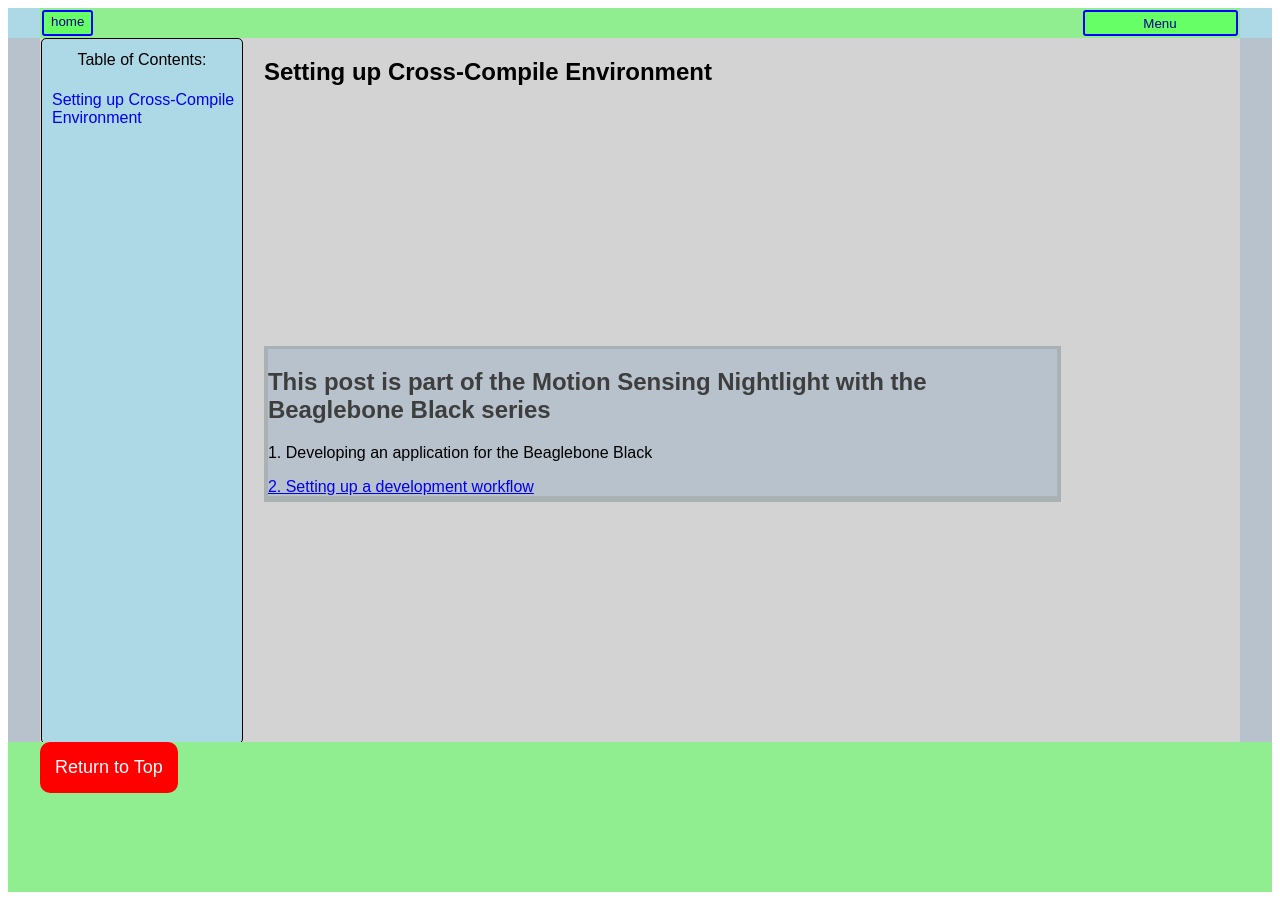
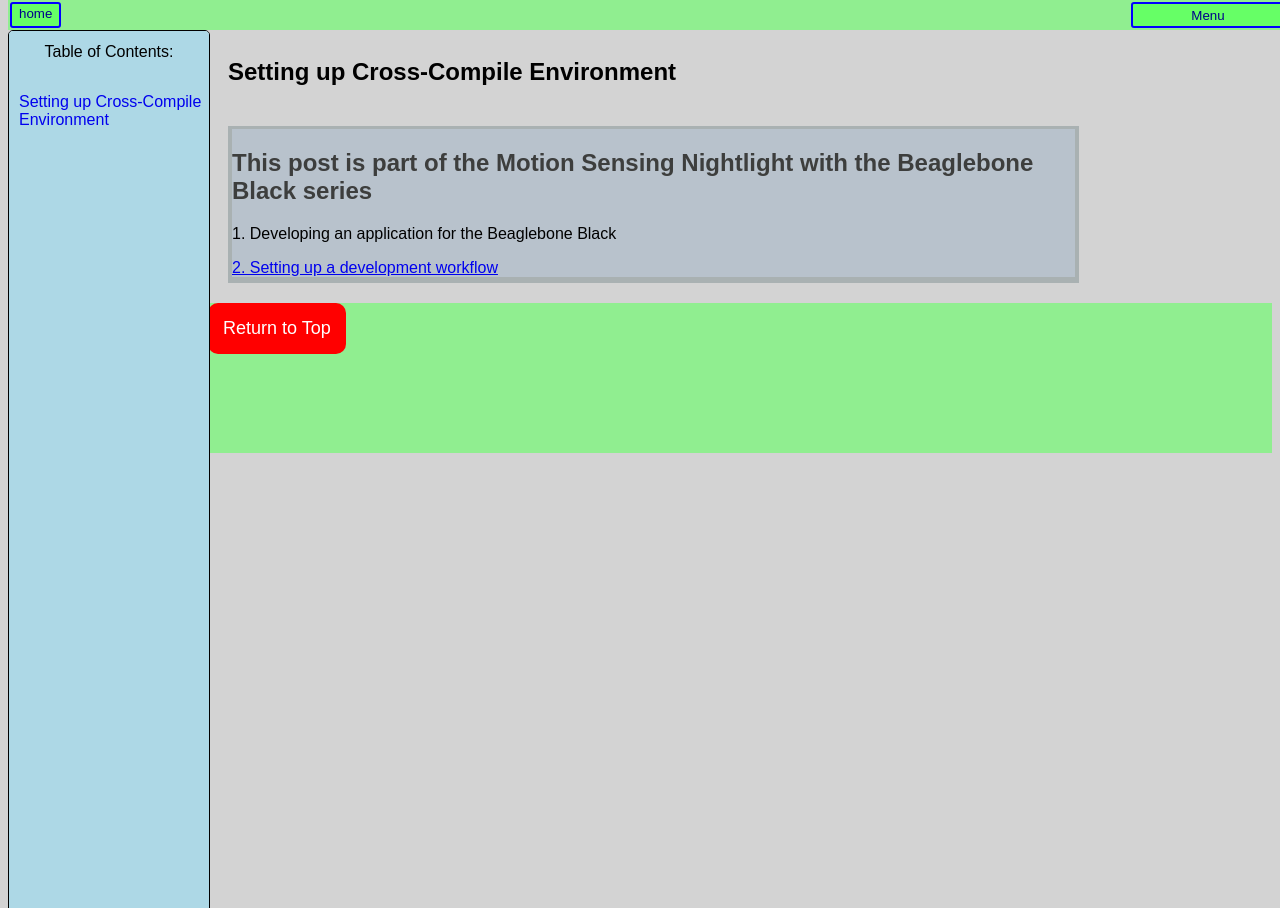
Before and after one commit to scshafe/instructional-blog, a Jekyll site: the page built from _posts/2025-4-12-series2.md, in a window 1280 px wide. Built offline with Jekyll 4.4.1, drawn with Linux system fonts in a browser that asks for light colours; the table of contents is made by our own code.

Commit message:
reformatted layout to have fixed header and toc

```diff
--- /dev/null
+++ b/_layouts/footer.html
@@ -0,0 +1,14 @@
+---
+layout: toc
+---
+
+{{ content }}
+
+<footer class="site-footer">
+    <div class="footer-inner">
+        <button onclick="topFunction()" id="myBtn" title="Go to top">
+            Return to Top
+        </button>
+    </div>
+
+</footer>
--- a/_layouts/header_and_footer.html
+++ b/_layouts/header_and_footer.html
@@ -27,12 +27,3 @@ layout: default
 <div class="body-content">
     {{ content }}
 </div>
-
-<footer class="site-footer">
-    <div class="footer-inner">
-        <button onclick="topFunction()" id="myBtn" title="Go to top">
-            Return to Top
-        </button>
-    </div>
-
-</footer>
--- a/_layouts/series.html
+++ b/_layouts/series.html
@@ -1,5 +1,5 @@
 ---
-layout: toc
+layout: footer
 ---
 
 <div class="non-series-container">
--- a/_sass/default.scss
+++ b/_sass/default.scss
@@ -5,5 +5,10 @@
     display: grid;
     grid-template-rows: $header-height auto $footer-height;
     height: 100%;
-    background: $background-color-2;
+    //background: $background-color-2;
 };
+
+body {
+    height: 100%;
+    background: $background-color;
+};
--- a/_sass/header_and_footer.scss
+++ b/_sass/header_and_footer.scss
@@ -4,12 +4,15 @@
     height: $header-height;
     background: $header-background-extended;
     display: block;
+    position: fixed;
+    top: 0;
+    width: 100%;
 
     .header-buttons {
         display: flex;
         justify-content: space-between;
-        margin: 0 auto;
-        max-width: $site-max-width;
+        margin: 0;
+        //max-width: $site-max-width;
         background: $header-background;
         height: $header-height;
         color: $site-button-color;
@@ -95,15 +98,18 @@
 
 .body-content {
     display: flex;
-    margin: 0 auto;
-    width: $site-max-width;
-    max-width: $site-max-width;
+    margin: 0;
+    //width: $site-max-width;
+    //max-width: $site-max-width;
+    width: 100%;
     height: 100%;
     background: $site-background;
+    //  margin: 0 0 0 $toc-width;
+
 };
 
 .site-footer {
-    height: 150px;
+    height: $footer-height;
     bottom: 0;
     width: 100%;
     background: $footer-background;
@@ -113,8 +119,8 @@
     padding: 0;
 
     .footer-inner {
-        max-width: $site-max-width;
-        margin: auto;
+        //max-width: $site-max-width;
+        //margin: auto;
     };
 
 
--- a/_sass/post.scss
+++ b/_sass/post.scss
@@ -7,3 +7,9 @@
 .article-post {
     background: $article-background;
 };
+
+.post-and-series {
+    margin: $header-height 0 0 $toc-width;
+    height: 100%;
+    width: 100%;
+};
--- a/_sass/toc.scss
+++ b/_sass/toc.scss
@@ -5,14 +5,18 @@
     display: inline-block;
     margin: auto;
     //padding: 10px;
-    height: stretch;
+    height: 100vh;
     min-height: 100%;
     max-width: $toc-width;
     width: stretch;
     border: solid 1px;
     height: 100%;
+    margin: 0 $footer-height 0 0;
     background: $toc-background;
     border-radius: 5px;
+    overflow: scroll;
+    position: fixed;
+    top: $header-height;
 };
 
 .table-of-contents-header {
@@ -39,7 +43,7 @@
     margin: 5%;
 
     li {
-
+        margin: 10px 0;
         list-style-type: none;
 
         a {
```
